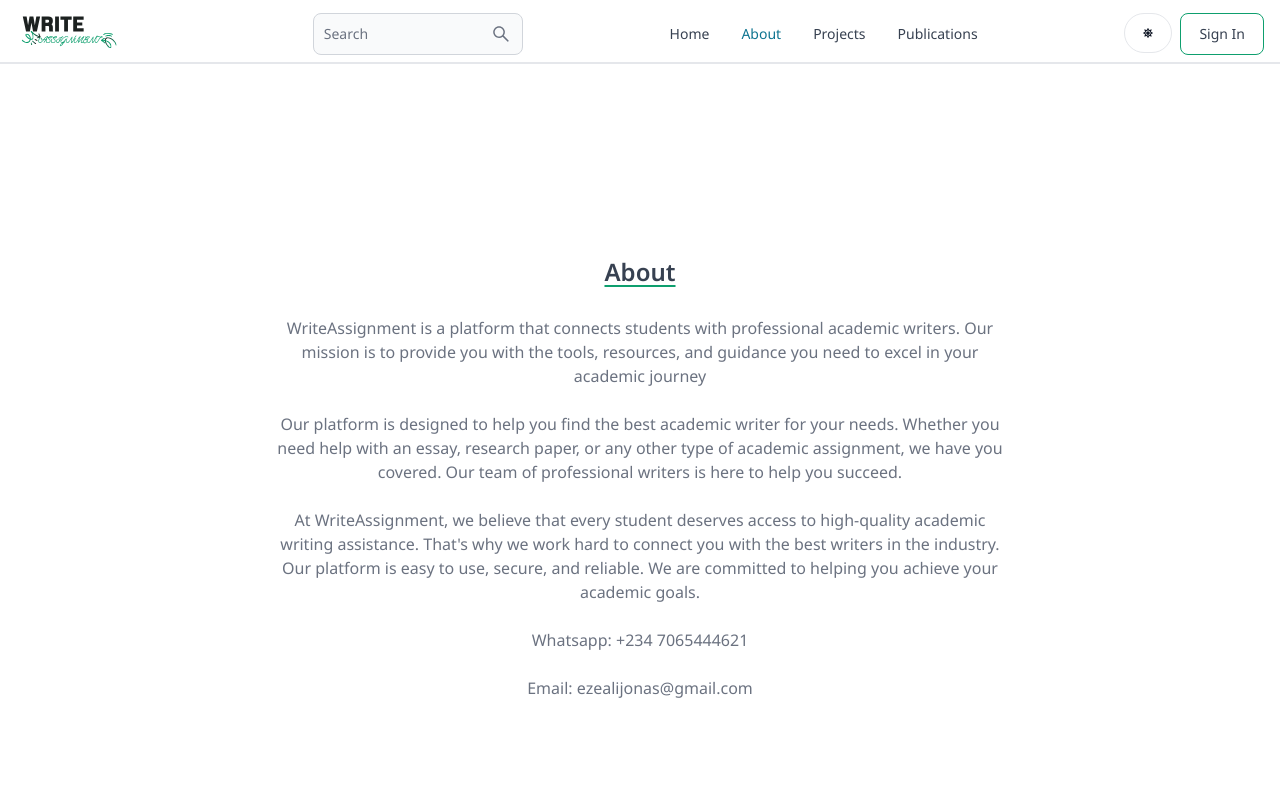
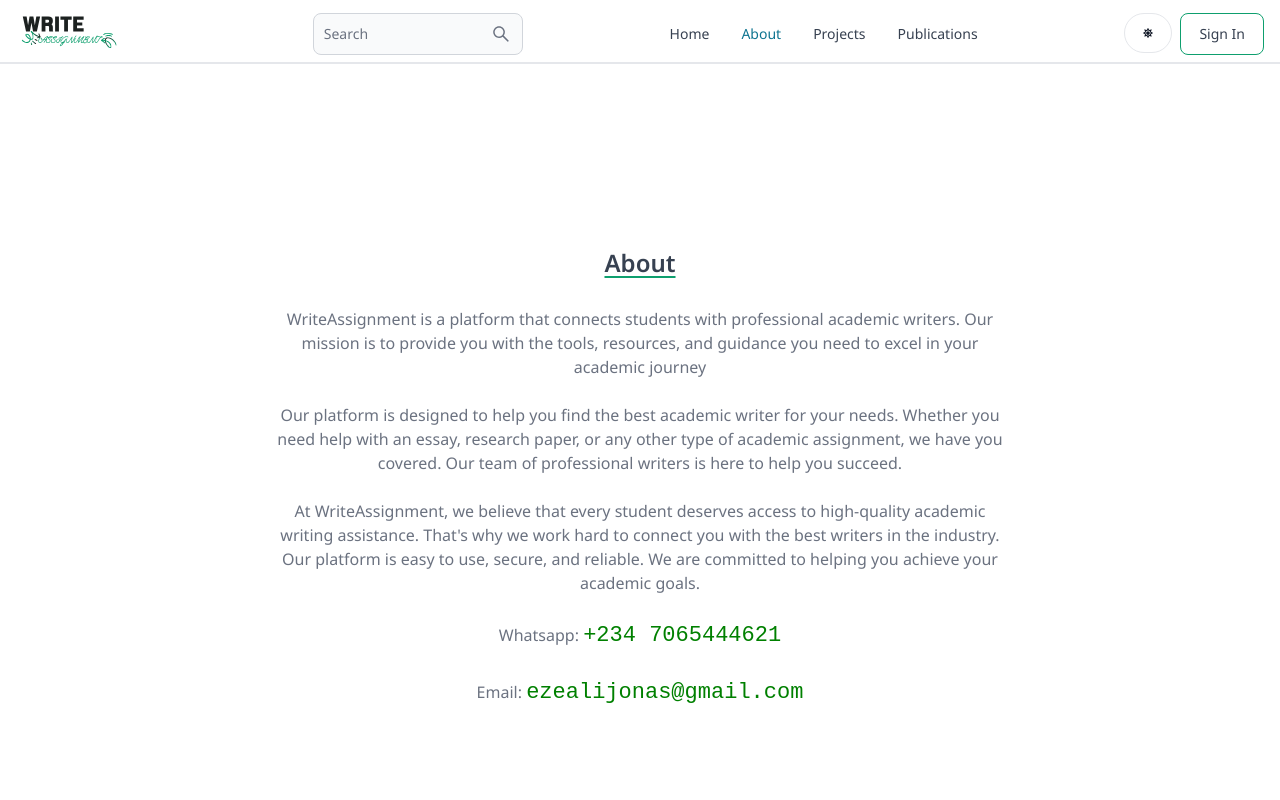
Before and after one commit to vanpersie22/react-blog, a React (Vite) app in the folder client/: page /about in a window 1280 px wide. Shown: the top 800 px of the page. Built offline with nearby package versions, Linux system fonts and the light colour scheme; no server answers; a web font is replaced by a local one.

Commit message:
Update index.css

```diff
--- a/client/src/index.css
+++ b/client/src/index.css
@@ -97,6 +97,12 @@
   padding: 10px 5px 5px;
 
 }
+
+.whatsapp {
+  color: green;
+  font-size: 22px;
+  font-family: 'Courier New', Courier, monospace;
+}
 @media screen and (max-width: 768px) {
   .logo {
     width: 150px;
```
